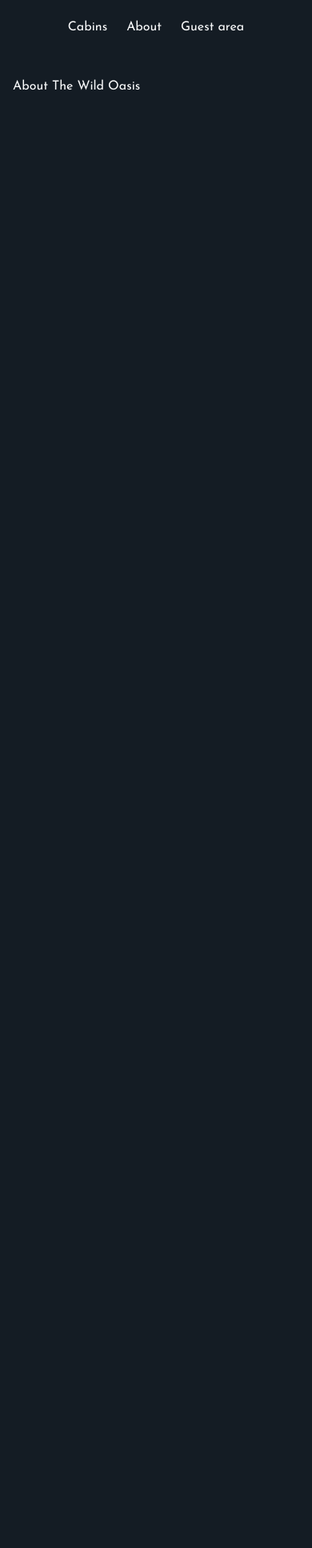
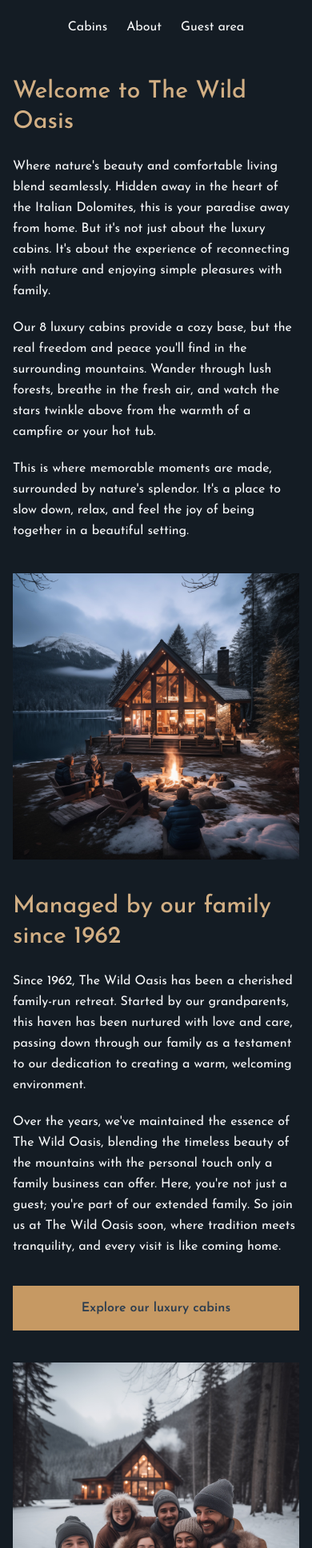
Before and after one commit to naked-vivi/the-wild-oasis-website, a Next.js app: page /about in a window 390 px wide. Shown: the part 64-2000 px from the top of the page at 80% size. Before the commit the page ends 844 px from the top, so only its background shows below. Built offline with nearby package versions, Linux system fonts and the light colour scheme.

Commit message:
feat: building about page and cabin responsive design

```diff
--- a/starter/components/CabinCard.js
+++ b/app/_components/cabin-card.tsx
@@ -1,17 +1,23 @@
-import { UsersIcon } from "@heroicons/react/24/solid";
+import { UsersIcon } from "lucide-react"
+import { Cabin } from "../cabins/page";
+import Image from "next/image";
 
-function CabinCard({ cabin }) {
+interface CabinCardProps {
+  cabin: Cabin;
+}
+
+function CabinCard({ cabin }: CabinCardProps) {
   const { id, name, maxCapacity, regularPrice, discount, image } = cabin;
 
   return (
     <div className="flex border-primary-800 border">
-      <img
+      <Image
         src={image}
         alt={`Cabin ${name}`}
         className="flex-1 border-r border-primary-800"
       />
 
-      <div className="flex-grow">
+      <div className="grow">
         <div className="pt-5 pb-4 px-7 bg-primary-950">
           <h3 className="text-accent-500 font-semibold text-2xl mb-3">
             Cabin {name}
--- a/app/about/page.tsx
+++ b/app/about/page.tsx
@@ -1,15 +1,90 @@
+import Image from "next/image";
+import about1 from "@/public/about-1.jpg"
+import about2 from "@/public/about-2.jpg"
+
 export const metadata = {
     title: "About"
 }
 
-function page() {
+export default function Page() {
     return (
-        <div className="">
+        <div className="mx-auto grid max-w-7xl grid-cols-1 items-center gap-y-10 text-base leading-relaxed sm:gap-y-16 sm:text-lg lg:grid-cols-5 lg:gap-x-12 lg:gap-y-24 xl:gap-x-24">
+            <div className="min-w-0 lg:col-span-3">
+                <h1 className="mb-6 text-3xl leading-tight text-accent-400 font-medium sm:mb-8 sm:text-4xl lg:mb-10">
+                    Welcome to The Wild Oasis
+                </h1>
 
-            <h1>About The Wild Oasis </h1>
+                <div className="space-y-5 sm:space-y-8">
+                    <p>
+                        Where nature&apos;s beauty and comfortable living blend seamlessly.
+                        Hidden away in the heart of the Italian Dolomites, this is your
+                        paradise away from home. But it&apos;s not just about the luxury cabins.
+                        It&apos;s about the experience of reconnecting with nature and enjoying
+                        simple pleasures with family.
+                    </p>
+                    <p>
+                        Our 8 luxury cabins provide a cozy base, but the real freedom and
+                        peace you&apos;ll find in the surrounding mountains. Wander through lush
+                        forests, breathe in the fresh air, and watch the stars twinkle above
+                        from the warmth of a campfire or your hot tub.
+                    </p>
+                    <p>
+                        This is where memorable moments are made, surrounded by nature&apos;s
+                        splendor. It&apos;s a place to slow down, relax, and feel the joy of
+                        being together in a beautiful setting.
+                    </p>
+                </div>
+            </div>
+
+            <div className="mx-auto w-full max-w-xl lg:col-span-2 lg:max-w-none">
+                <Image
+                    src={about1}
+                    className="h-auto w-full"
+                    sizes="(min-width: 1280px) 460px, (min-width: 1024px) 40vw, (min-width: 640px) 576px, calc(100vw - 32px)"
+                    alt="Family sitting around a fire pit in front of cabin"
+                />
+            </div>
+
+            <div className="order-4 mx-auto w-full max-w-xl lg:order-3 lg:col-span-2 lg:max-w-none">
+                <Image
+                    src={about2}
+                    className="h-auto w-full"
+                    sizes="(min-width: 1280px) 460px, (min-width: 1024px) 40vw, (min-width: 640px) 576px, calc(100vw - 32px)"
+                    alt="Family that manages The Wild Oasis"
+                />
+            </div>
+
+            <div className="order-3 min-w-0 lg:order-4 lg:col-span-3">
+                <h2 className="mb-6 text-3xl leading-tight text-accent-400 font-medium sm:mb-8 sm:text-4xl lg:mb-10">
+                    Managed by our family since 1962
+                </h2>
+
+                <div className="space-y-5 sm:space-y-8">
+                    <p>
+                        Since 1962, The Wild Oasis has been a cherished family-run retreat.
+                        Started by our grandparents, this haven has been nurtured with love
+                        and care, passing down through our family as a testament to our
+                        dedication to creating a warm, welcoming environment.
+                    </p>
+                    <p>
+                        Over the years, we&apos;ve maintained the essence of The Wild Oasis,
+                        blending the timeless beauty of the mountains with the personal
+                        touch only a family business can offer. Here, you&apos;re not just a
+                        guest; you&apos;re part of our extended family. So join us at The Wild
+                        Oasis soon, where tradition meets tranquility, and every visit is
+                        like coming home.
+                    </p>
+
+                    <div>
+                        <a
+                            href="/cabins"
+                            className="mt-4 inline-flex min-h-12 w-full items-center justify-center bg-accent-500 px-5 py-4 text-center text-base font-semibold text-primary-800 transition-colors hover:bg-accent-600 focus-visible:outline-2 focus-visible:outline-offset-4 focus-visible:outline-accent-300 sm:w-auto sm:px-8 sm:py-5 sm:text-lg"
+                        >
+                            Explore our luxury cabins
+                        </a>
+                    </div>
+                </div>
+            </div>
         </div>
-
-    )
+    );
 }
-
-export default page
--- a/app/cabins/page.tsx
+++ b/app/cabins/page.tsx
@@ -1,15 +1,43 @@
+import CabinCard from "@/app/_components/cabin-card";
+
 export const metadata = {
     title: "Cabins"
 }
-
-function page() {
-    return (
-        <div className="">
-
-            <h1>Cabins </h1>
-        </div>
-
-    )
+export interface Cabin {
+    id: number;
+    name: string;
+    maxCapacity: number;
+    regularPrice: number;
+    discount: number;
+    description?: string;
+    image: string;
 }
 
-export default page
+export default function Page() {
+    // CHANGE
+    const cabins: Cabin[] = [];
+
+    return (
+        <div className="mx-auto w-full max-w-7xl">
+            <h1 className="mb-4 text-3xl leading-tight text-accent-400 font-medium sm:mb-5 sm:text-4xl">
+                Our Luxury Cabins
+            </h1>
+            <p className="mb-8 max-w-5xl text-base leading-relaxed text-primary-200 sm:mb-10 sm:text-lg">
+                Cozy yet luxurious cabins, located right in the heart of the Italian
+                Dolomites. Imagine waking up to beautiful mountain views, spending your
+                days exploring the dark forests around, or just relaxing in your private
+                hot tub under the stars. Enjoy nature&apos;s beauty in your own little home
+                away from home. The perfect spot for a peaceful, calm vacation. Welcome
+                to paradise.
+            </p>
+
+            {cabins.length > 0 && (
+                <div className="grid grid-cols-1 gap-6 sm:gap-8 xl:grid-cols-2 xl:gap-12">
+                    {cabins.map((cabin) => (
+                        <CabinCard cabin={cabin} key={cabin.id} />
+                    ))}
+                </div>
+            )}
+        </div>
+    );
+}
```
